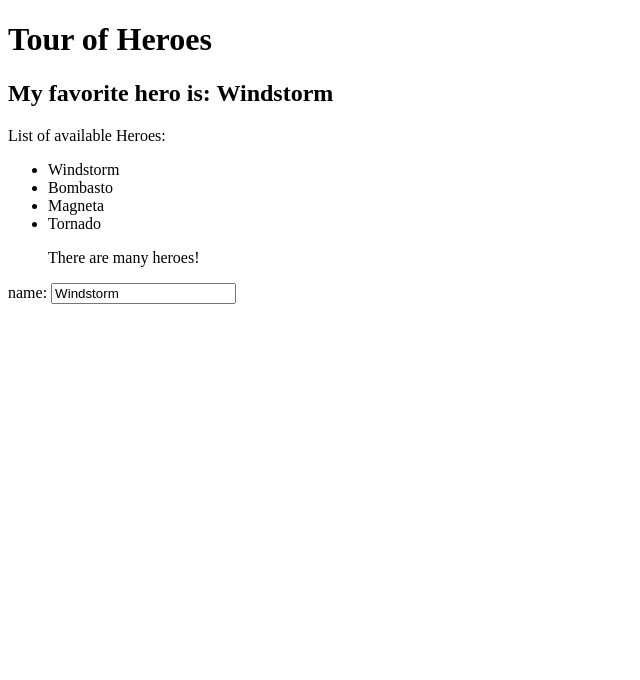
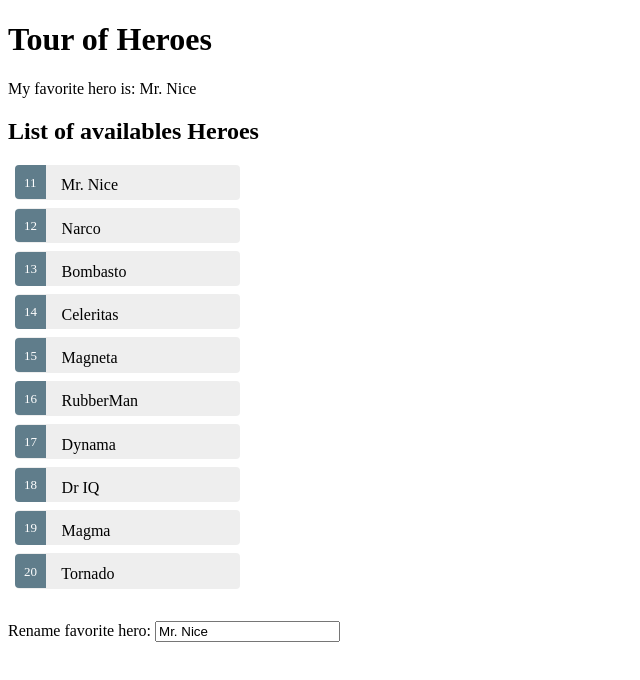
Before and after one commit to fmaquetGitHub/angular-tour-of-heroes, an Angular app: page / in a window 1280 px wide. Shown: the top 680 px of the page, without its empty margins (0-640 px from the left). Built offline with nearby package versions, Linux system fonts and the light colour scheme.

Commit message:
style sur la liste des hero

```diff
--- a/src/app/app.component.html
+++ b/src/app/app.component.html
@@ -1,15 +1,14 @@
 <h1>{{title}}</h1>
-  <h2>My favorite hero is: {{myHero.name}}</h2>
+  <p>My favorite hero is: {{myHero.name}}</p>
 
-  <p>List of available Heroes:</p>
-  <ul>
+  <h2>List of availables Heroes</h2>
+  <ul class="heroes">
     <li *ngFor="let hero of heroes">
-      {{ hero.name }}
+      <span class="badge">{{hero.id}}</span> {{hero.name}}
     </li>
-    <p *ngIf="heroes.length > 3">There are many heroes!</p>
   </ul>
 
   <div>
-    <label>name: </label>
+    <label>Rename favorite hero: </label>
     <input [(ngModel)]="myHero.name" placeholder="name">
   </div>
--- a/src/app/app.component.ts
+++ b/src/app/app.component.ts
@@ -4,18 +4,74 @@
 @Component({
   selector: 'app-root',
   templateUrl: './app.component.html',
-  styleUrls: ['./app.component.css']
+  styles: [`
+  .selected {
+    background-color: #CFD8DC !important;
+    color: white;
+  }
+  .heroes {
+    margin: 0 0 2em 0;
+    list-style-type: none;
+    padding: 0;
+    width: 15em;
+  }
+  .heroes li {
+    cursor: pointer;
+    position: relative;
+    left: 0;
+    background-color: #EEE;
+    margin: .5em;
+    padding: .3em 0;
+    height: 1.6em;
+    border-radius: 4px;
+  }
+  .heroes li.selected:hover {
+    background-color: #BBD8DC !important;
+    color: white;
+  }
+  .heroes li:hover {
+    color: #607D8B;
+    background-color: #DDD;
+    left: .1em;
+  }
+  .heroes .text {
+    position: relative;
+    top: -3px;
+  }
+  .heroes .badge {
+    display: inline-block;
+    font-size: small;
+    color: white;
+    padding: 0.8em 0.7em 0 0.7em;
+    background-color: #607D8B;
+    line-height: 1em;
+    position: relative;
+    left: -1px;
+    top: -4px;
+    height: 1.8em;
+    margin-right: .8em;
+    border-radius: 4px 0 0 4px;
+  }
+`]
 })
 
 
 export class AppComponent {
   title = 'Tour of Heroes';
-  heroes = [
-  new Hero(1, 'Windstorm'),
-  new Hero(13, 'Bombasto'),
-  new Hero(15, 'Magneta'),
-  new Hero(20, 'Tornado')
-  ];
+  heroes = HEROES;
   myHero = this.heroes[0];
 
 }
+
+const HEROES: Hero[] = [
+  { id: 11, name: 'Mr. Nice' },
+  { id: 12, name: 'Narco' },
+  { id: 13, name: 'Bombasto' },
+  { id: 14, name: 'Celeritas' },
+  { id: 15, name: 'Magneta' },
+  { id: 16, name: 'RubberMan' },
+  { id: 17, name: 'Dynama' },
+  { id: 18, name: 'Dr IQ' },
+  { id: 19, name: 'Magma' },
+  { id: 20, name: 'Tornado' }
+];
```
